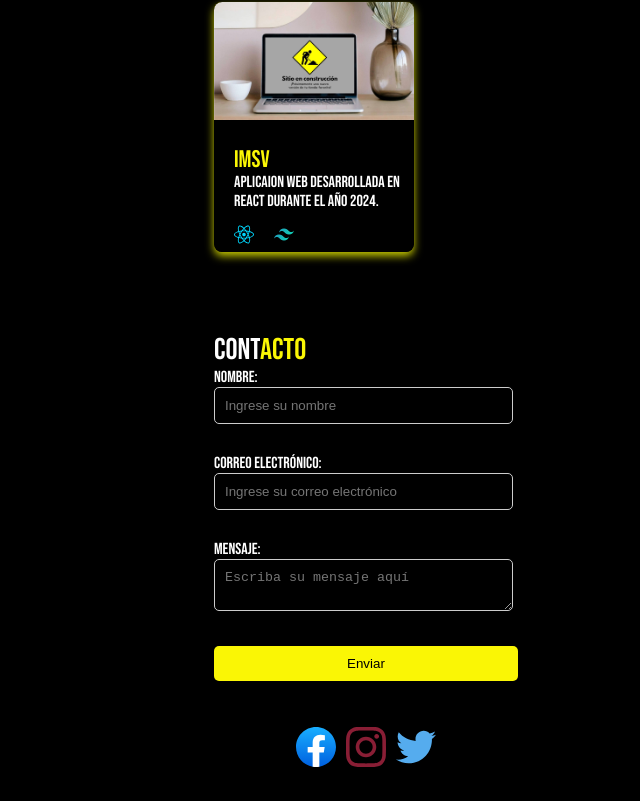
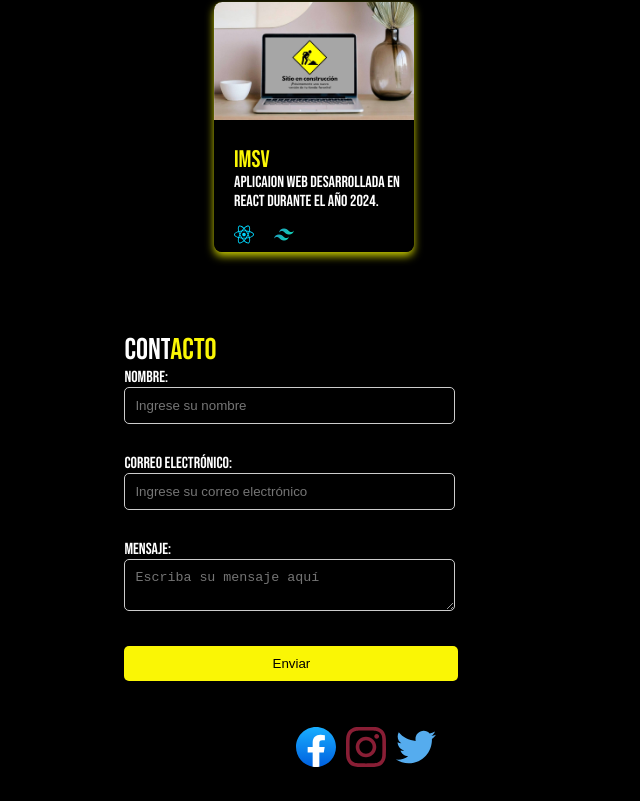
Before and after one commit to marcosali/port-web, a React (Create React App) app: page / in a window 1280 px wide. Shown: the part 3117-3918 px from the top of the page, without its empty margins (254-894 px from the left). Built offline with nearby package versions, Linux system fonts and the light colour scheme.

Commit message:
Update Contacto.css

```diff
--- a/src/Components/Contacto.css
+++ b/src/Components/Contacto.css
@@ -1,7 +1,7 @@
 /* Estilos generales */
 .contacto {
     padding: 20px;
-    margin-left: 35%;
+    margin-left: 28%;
     margin-top: 40px;
     font-family: "Bebas Neue", sans-serif;
 }
```
